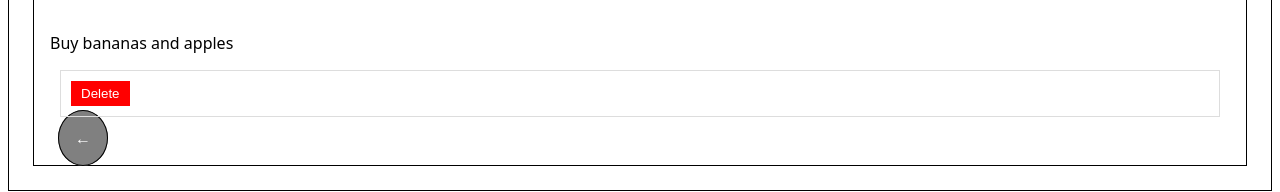
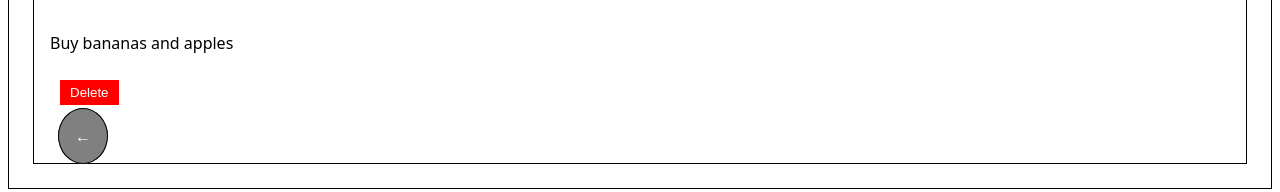
Before and after one commit to anapecic/task-flow, a Next.js app: page /1 in a window 1280 px wide. Shown: the part 186-378 px from the top of the page. Built offline with nearby package versions, Linux system fonts and the light colour scheme.

Commit message:
I created a delete button

```diff
--- a/components/TaskDelete/TaskDelete.js
+++ b/components/TaskDelete/TaskDelete.js
@@ -1,10 +1,9 @@
 import { useState } from "react";
 import styled from "styled-components";
 
-const Card = styled.div`
+const TaskDeleteCard = styled.div`
   padding: 10px;
-  border: 1px solid #ddd;
-  margin: 10px;
+  margin-bottom: 10px;
   position: relative;
 `;
 
@@ -17,11 +16,11 @@ const DeleteButton = styled.button`
 `;
 
 const ConfirmationBox = styled.div`
+  width: 100%;
   position: absolute;
-  top: 0;
+  top: -31px;
   left: 0;
-  right: 0;
-  bottom: 0;
+  padding: 0 10px;
   background-color: rgba(0, 0, 0, 0.5);
   color: white;
   display: flex;
@@ -62,7 +61,7 @@ const TaskDeleted = ({ currentTask, handleDeleteTask }) => {
   }
 
   return (
-    <Card>
+    <TaskDeleteCard>
       <DeleteButton onClick={toggleDelete}>Delete</DeleteButton>
 
       {deleteMode ? (
@@ -74,7 +73,7 @@ const TaskDeleted = ({ currentTask, handleDeleteTask }) => {
           <CancelButton onClick={toggleDelete}>Cancel</CancelButton>
         </ConfirmationBox>
       ) : null}
-    </Card>
+    </TaskDeleteCard>
   );
 };
 
```
